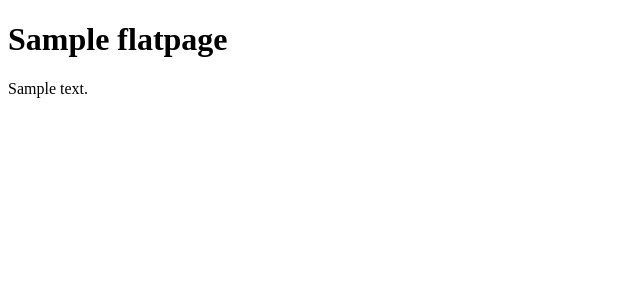
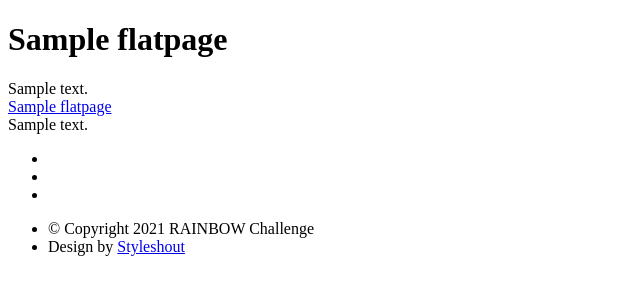
Before and after one commit to karina-klinkeviciute/rainbow-challenge, a Django app: template rainbow/templates/flatpages/default.html in a window 1280 px wide. Shown: the top 300 px of the page, without its empty margins (0-640 px from the left). Run offline with Django 3.2, Linux system fonts and the light colour scheme; the template is opened without the code that fills it: most values are stand-ins (such as "Sample title", 1, 10 or a date in 2020); some libraries are stand-ins or nearby versions.

Commit message:
updated template for the default flatpages

```diff
--- a/rainbow/templates/flatpages/default.html
+++ b/rainbow/templates/flatpages/default.html
@@ -8,3 +8,100 @@
 {{ flatpage.content }}
 </body>
 </html>
+
+<!DOCTYPE html>
+<!--[if IE 8 ]><html class="no-js oldie ie8" lang="lt"> <![endif]-->
+<!--[if IE 9 ]><html class="no-js oldie ie9" lang="lt"> <![endif]-->
+<!--[if (gte IE 9)|!(IE)]><!--><html class="no-js" lang="lt"> <!--<![endif]-->
+
+<head>
+
+	<!--- Basic Page Needs
+   ================================================== -->
+   <meta charset="utf-8">
+<title>Rainbow Challenge - {{ flatpage.title }}</title>
+   <meta name="description" content="">
+   <meta name="author" content="">
+
+   <!-- Mobile Specific Metas
+   ================================================== -->
+   <meta name="viewport" content="width=device-width, initial-scale=1, maximum-scale=1">
+
+   <!-- CSS
+   ================================================== -->
+   <link rel="stylesheet" href="static/css/base.css">
+   <link rel="stylesheet" href="static/css/vendor.css">
+   <link rel="stylesheet" href="static/css/main.css">
+
+   <!-- Modernizr
+   =================================================== -->
+   <script src="static/js/modernizr.js"></script>
+
+   <!-- Favicons
+   =================================================== -->
+   <link rel="shortcut icon" href="static/images/favicon.png" >
+
+</head>
+
+<body>
+
+   <!--[if lt IE 9]>
+   	<p class="browserupgrade">You are using an <strong>outdated</strong> browser.
+   	Please <a href="http://browsehappy.com/">upgrade your browser</a> to improve your experience.</p>
+   <![endif]-->
+
+   <!-- content-wrap -->
+   <div id="content-wrap">
+
+      <!-- main  -->
+      <main class="row">
+
+            <header class="site-header">
+               <div class="logo">
+               	<a href="#">{{ flatpage.title }}</a>
+               </div>
+            </header>
+
+            <div id="main-content" class="twelve columns">
+
+                {{ flatpage.content }}
+
+
+            </div><!-- /main-content form -->
+
+      </main>
+
+   </div><!-- /content-wrap -->
+
+   <footer class="group">
+
+     	<ul class="footer-social">
+         <li><a href="https://www.facebook.com/tja.lt"><i class="fa fa-facebook"></i></a></li>
+         <li><a href="https://twitter.com/TJA_LT"><i class="fa fa-twitter"></i></a></li>
+         <li><a href="https://instagram.com/tolerantyouthassociation"><i class="fa fa-instagram"></i></a></li>
+     	</ul>
+
+     	<ul class="footer-copyright">
+         <li>&copy; Copyright 2021 RAINBOW Challenge</li>
+         <li>Design by <a title="Styleshout" href="http://www.styleshout.com/">Styleshout</a></li>
+      </ul>
+
+   </footer>
+
+   <div id="preloader">
+    	<div id="loader">
+     	</div>
+   </div>
+
+<!-- Script
+=================================================== -->
+<script src="static/js/jquery-1.11.3.min.js"></script>
+<script src="static/js/jquery-migrate-1.2.1.min.js"></script>
+<script src="static/js/jquery.fittext.js"></script>
+<script src="static/js/jquery.countdown.min.js"></script>
+<script src="static/js/jquery.placeholder.min.js"></script>
+<script src="static/js/jquery.ajaxchimp.min.js"></script>
+<script src="static/js/main.js"></script>
+
+</body>
+</html>
```
